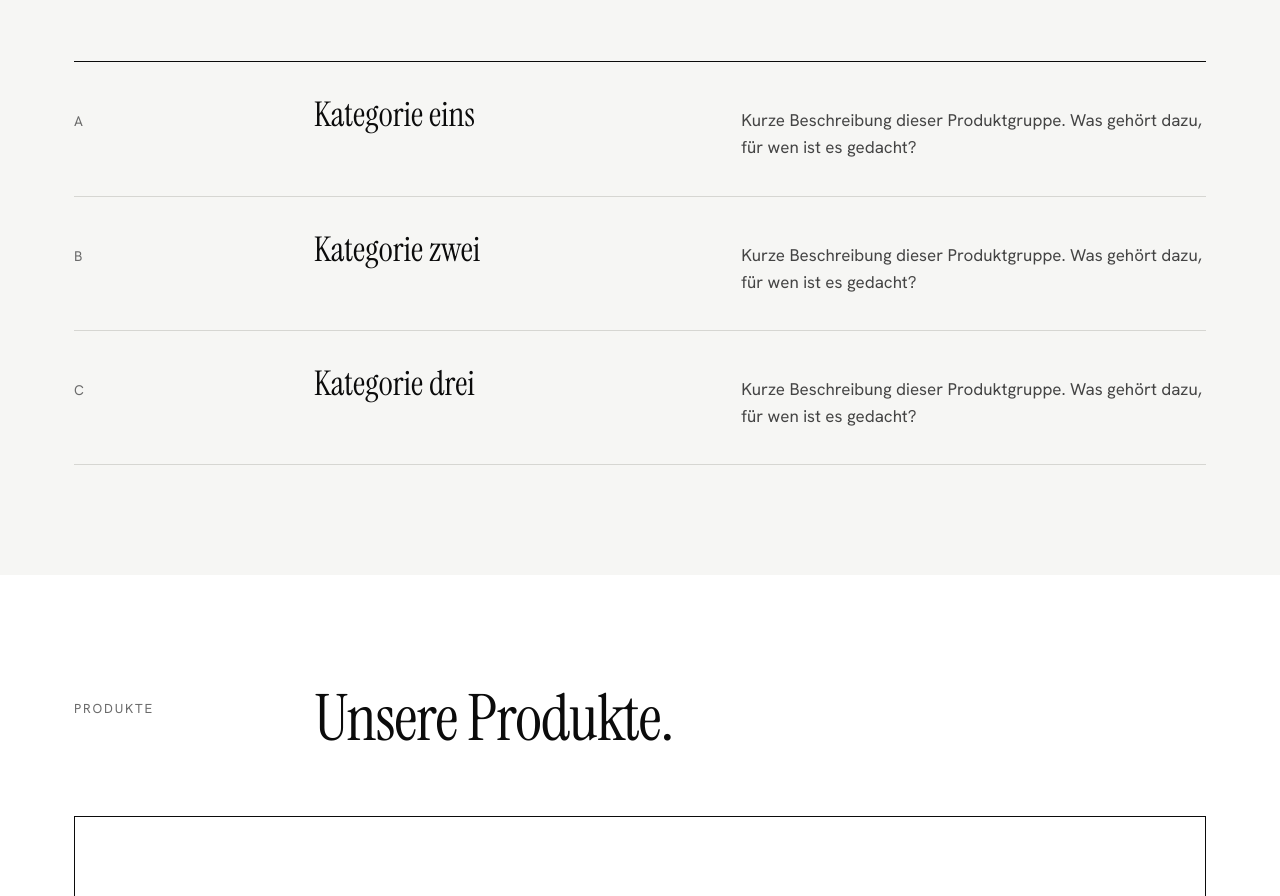
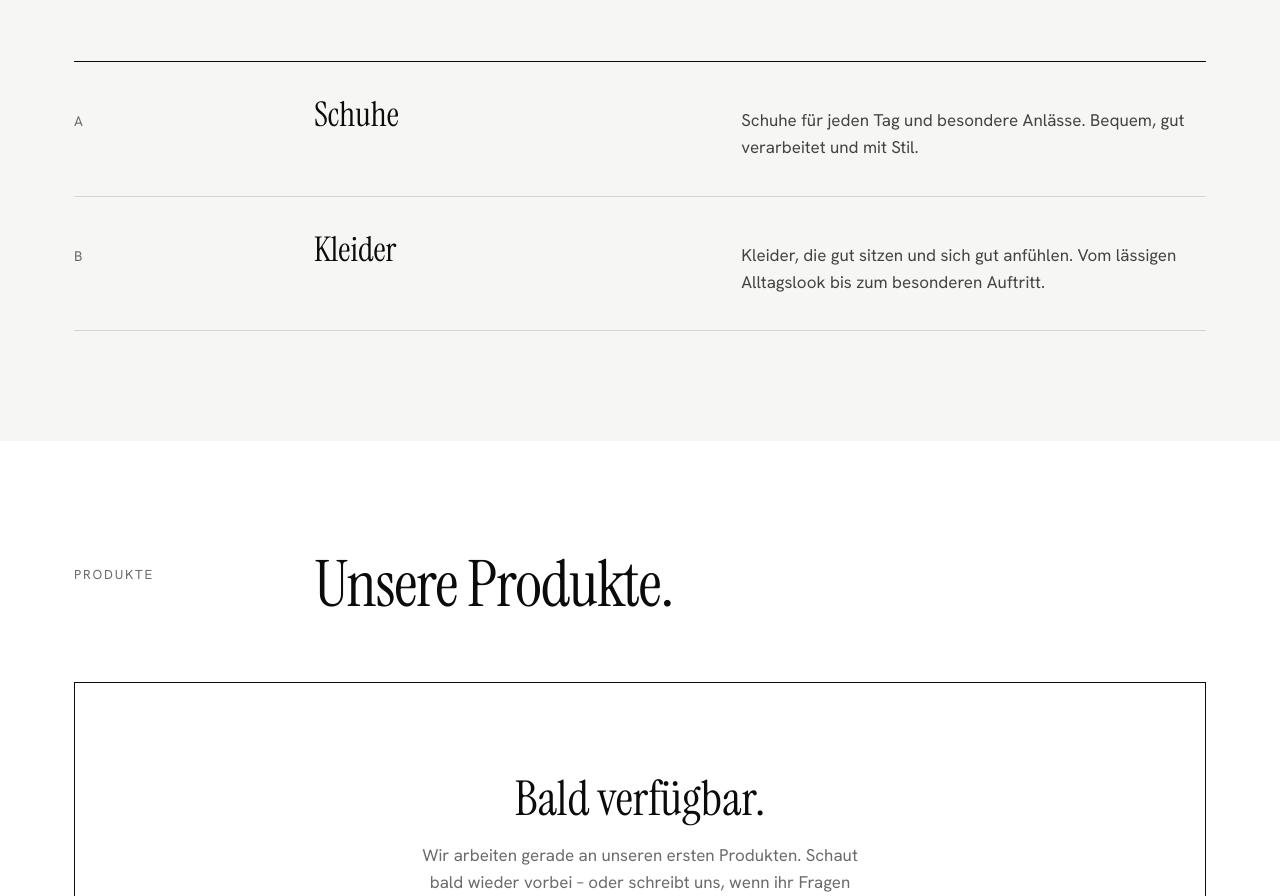
Before and after one commit to zuljiamar-pixel/Lamar-Ai, a plain HTML site: page website/index.html in a window 1280 px wide. Shown: the part 1650-2546 px from the top of the page. Drawn offline with Linux system fonts and the light colour scheme.

Commit message:
Sortiment: Schuhe und Kleider
Co-Authored-By: Claude Opus 5.5 <noreply@anthropic.com>
Claude-Session: https://claude.ai/code/session_01Sb8gd5MVsZH6bmKH9nEZwA

```diff
--- a/website/index.html
+++ b/website/index.html
@@ -249,18 +249,13 @@
         <ul class="range-list">
           <li>
             <span class="idx">A</span>
-            <h3>Kategorie eins</h3>
-            <p>Kurze Beschreibung dieser Produktgruppe. Was gehört dazu, für wen ist es gedacht?</p>
+            <h3>Schuhe</h3>
+            <p>Schuhe für jeden Tag und besondere Anlässe. Bequem, gut verarbeitet und mit Stil.</p>
           </li>
           <li>
             <span class="idx">B</span>
-            <h3>Kategorie zwei</h3>
-            <p>Kurze Beschreibung dieser Produktgruppe. Was gehört dazu, für wen ist es gedacht?</p>
-          </li>
-          <li>
-            <span class="idx">C</span>
-            <h3>Kategorie drei</h3>
-            <p>Kurze Beschreibung dieser Produktgruppe. Was gehört dazu, für wen ist es gedacht?</p>
+            <h3>Kleider</h3>
+            <p>Kleider, die gut sitzen und sich gut anfühlen. Vom lässigen Alltagslook bis zum besonderen Auftritt.</p>
           </li>
         </ul>
       </div>
```
